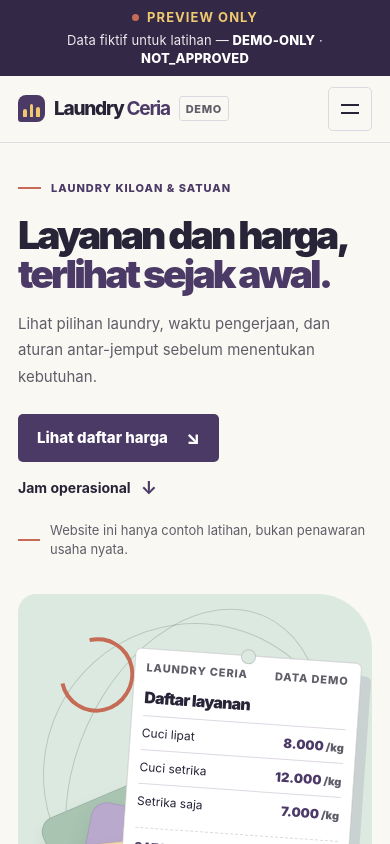
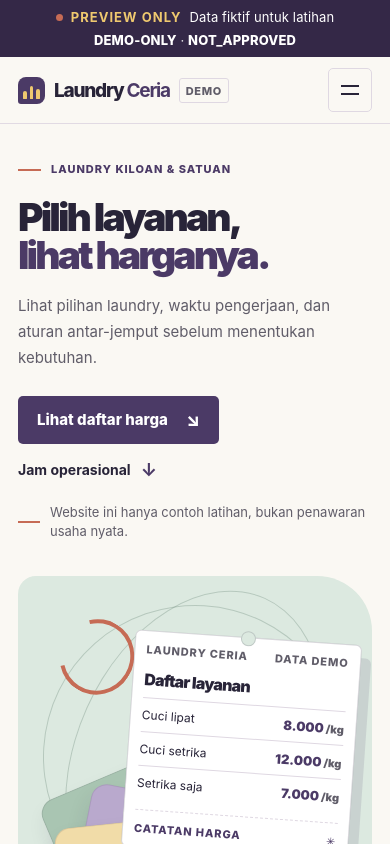
Before and after one commit to kannaryukkei/laundry-ceria-website, a React (Vite) app: page / in a window 390 px wide. Shown: the top 844 px of the page. Built offline with nearby package versions, Linux system fonts and the light colour scheme.

Commit message:
fix(design): tighten A2 headlines and clarify mobile demo notice

```diff
--- a/src/App.tsx
+++ b/src/App.tsx
@@ -15,7 +15,8 @@ function PreviewNotice() {
         <span className="notice-dot" aria-hidden="true" />
         <strong data-qa-role="disclosure">PREVIEW ONLY</strong>
         <span className="notice-divider" aria-hidden="true" />
-        <span data-qa-role="disclosure">Data fiktif untuk latihan — <b>DEMO-ONLY</b> · <b>NOT_APPROVED</b></span>
+        <span className="notice-copy" data-qa-role="disclosure">Data fiktif untuk latihan</span>
+        <span className="notice-status" data-qa-role="disclosure"><b>DEMO-ONLY</b> · <b>NOT_APPROVED</b></span>
       </div>
     </div>
   );
@@ -91,7 +92,7 @@ function Hero() {
       <div className="container hero-grid">
         <div className="hero-copy">
           <p className="eyebrow" data-qa-role="metadata"><span /> LAUNDRY KILOAN & SATUAN</p>
-          <h1>Layanan dan harga,<br /><span>terlihat sejak awal.</span></h1>
+          <h1>Pilih layanan,<br /><span>lihat harganya.</span></h1>
           <p className="hero-lead" data-qa-role="body">Lihat pilihan laundry, waktu pengerjaan, dan aturan antar-jemput sebelum menentukan kebutuhan.</p>
           <div className="hero-actions">
             <a className="button button-primary" data-qa-role="control" href="#services-pricing">Lihat daftar harga <span aria-hidden="true">↘</span></a>
@@ -164,7 +165,7 @@ function Turnaround() {
       <div className="container turnaround-grid">
         <div className="turnaround-copy">
           <p className="section-label section-label-light" data-qa-role="metadata">WAKTU PENGERJAAN</p>
-          <h2>Ketahui kapan<br />cucian selesai.</h2>
+          <h2>Waktu pengerjaan.</h2>
           <p data-qa-role="body">Waktu reguler dan layanan ekspres memiliki ketentuan yang berbeda.</p>
         </div>
         <div className="turnaround-board">
```
